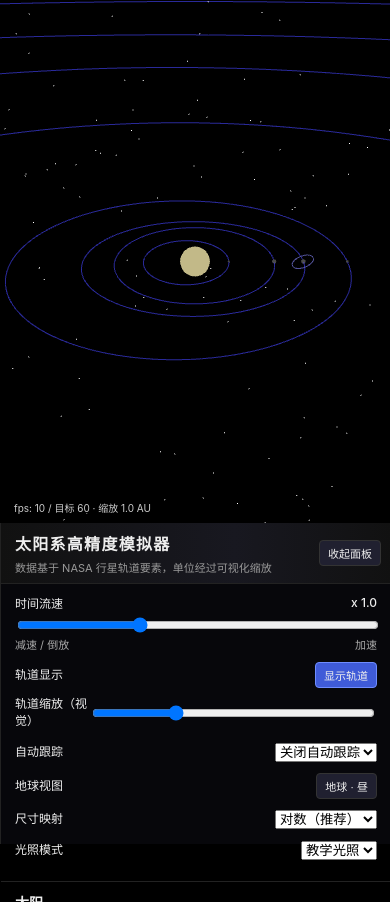
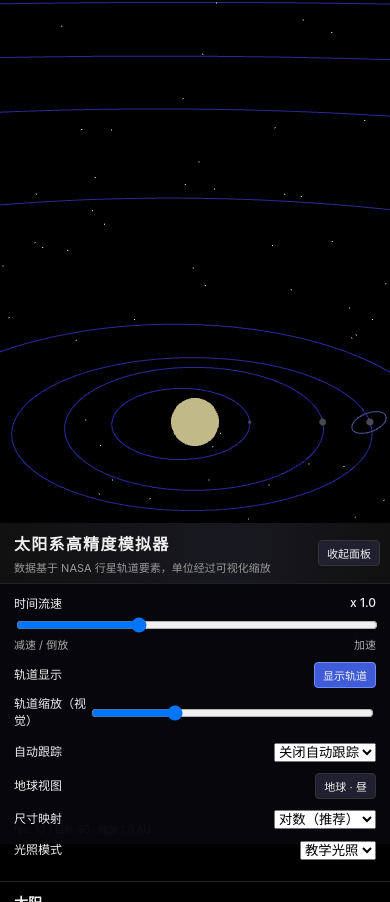
Before and after one commit to mobiusy/solar_system, a plain HTML site: page index.html in a window 390 px wide. After the commit the page ends 844 px from the top, so only its background shows below. Drawn offline with nearby package versions, Linux system fonts and the light colour scheme; animation ran at ten frames a second.

Commit message:
style(index.html): 优化布局样式并修复响应式设计问题
调整主容器和UI面板的定位方式，使用fixed/absolute替代flex布局
修复移动端视图下UI面板的定位问题
为UI面板添加z-index确保层级正确

```diff
--- a/index.html
+++ b/index.html
@@ -22,19 +22,21 @@
     }
 
     #app {
-      position: absolute;
+      position: fixed;
       inset: 0;
-      display: flex;
-      flex-direction: row;
     }
 
     #render-container {
-      flex: 1 1 auto;
-      position: relative;
+      position: absolute;
+      inset: 0;
       background: radial-gradient(circle at 20% 20%, #222 0, #000 60%);
     }
 
     #ui-panel {
+      position: absolute;
+      top: 0;
+      right: 0;
+      bottom: 0;
       width: 340px;
       max-width: 40%;
       background: rgba(8, 8, 12, 0.96);
@@ -42,6 +44,7 @@
       box-shadow: 0 0 20px rgba(0, 0, 0, 0.6);
       display: flex;
       flex-direction: column;
+      z-index: 4;
     }
 
     #ui-panel-header {
@@ -229,18 +232,12 @@
     }
 
     @media (max-width: 900px) {
-      #app {
-        flex-direction: column;
-      }
-
       #ui-panel {
         width: 100%;
         max-width: 100%;
         height: 38%;
-      }
-
-      #render-container {
-        height: 62%;
+        top: auto;
+        bottom: 0;
       }
     }
   </style>
```
